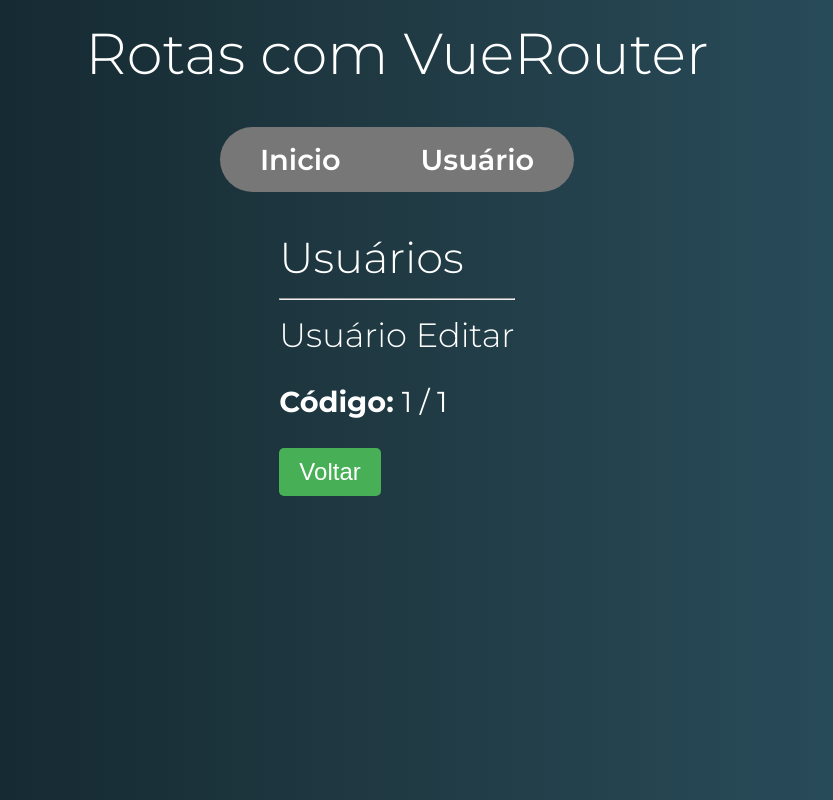
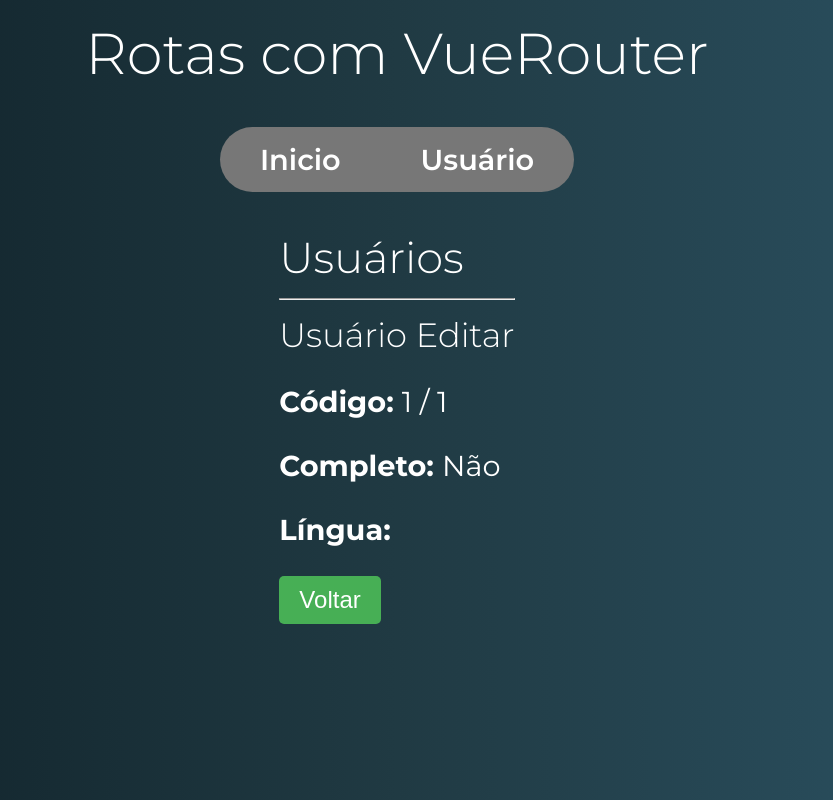
Before and after one commit to hugopedro/Vue, a Vue app in the folder rotas-exercicios/: page /usuario/1/editar in a window 1280 px wide. Shown: the whole page, without its empty margins (243-1076 px from the left). Built offline with nearby package versions, Linux system fonts and the light colour scheme.

Commit message:
260 Usando Parãmetros da Query

```diff
--- a/rotas-exercicios/src/components/usuario/UsuarioDetalhe.vue
+++ b/rotas-exercicios/src/components/usuario/UsuarioDetalhe.vue
@@ -4,7 +4,9 @@
       <p><strong>Código: </strong> {{ id }}</p>
       <!-- :to="`/usuario/${id}/editar`" --> <!-- Pode ser só {{ id }} pois a props já tá definindo-->
       <router-link tag="button" primario
-        :to="{ name: 'editarUsuario', params: {id } }" > <!-- tag button para renderizar, primario do style.css-->
+        :to="{ name: 'editarUsuario', params: {id },
+        query: {completo: false, lingua: 'en'} }" > <!-- tag button para renderizar, primario do style.css-->
+        <!-- o atributo query define um objeto chave-valor para passar na query string esses dados-->
            Editar
       </router-link>
   </div>
--- a/rotas-exercicios/src/components/usuario/UsuarioEditar.vue
+++ b/rotas-exercicios/src/components/usuario/UsuarioEditar.vue
@@ -2,6 +2,8 @@
   <div class="usuario-detalhe">
     <h3>Usuário Editar</h3>
     <p><strong>Código: </strong> {{ id }} / {{ $route.params.id }}</p>
+    <p><strong>Completo: </strong> {{ $route.query.completo ? 'Sim' : 'Não' }}</p> <!-- pega os valores da query nos componentes que passaram a requisição-->
+    <p><strong>Língua:</strong> {{ $route.query.lingua }}</p>
   </div>
 </template>
 
```
